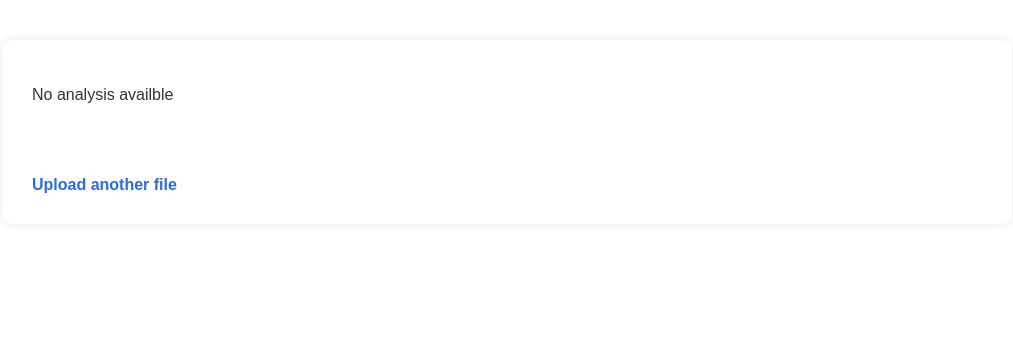
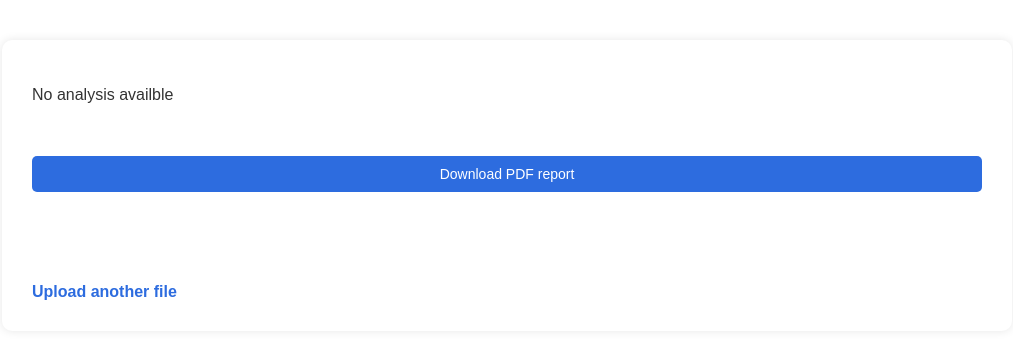
Before and after one commit to bAbhi2040/spreadsheet-analytics-platform, a Flask app: template templates/analysis.html in a window 1280 px wide. Shown: the top 339 px of the page, without its empty margins (133-1146 px from the left). Run offline with Flask 3, Linux system fonts and the light colour scheme; the template is opened without the code that fills it, so the values that code supplies are empty.

Commit message:
added a data downlaoder as a pdf report function by adding a new doute, '/download', and using elements from reportlab. also changed gitignore to ignore locally developed and stored reports or anything appearing in the report folder.

```diff
--- a/app.py
+++ b/app.py
@@ -1,8 +1,10 @@
-from flask import Flask, request, render_template, session
+from flask import Flask, request, render_template, session, send_file
 import os
 import pandas as pd
 import matplotlib.pyplot as plt
 import uuid
+from reportlab.platypus import SimpleDocTemplate, Paragraph, Spacer, Image
+from reportlab.lib.styles import getSampleStyleSheet
 
 app = Flask(__name__)
 app.secret_key = "dev-secret-key"
@@ -24,8 +26,10 @@ def home():
 
 UPLOAD_FOLDER = "uploads"
 PLOT_FOLDER = os.path.join("static", "plots")
+REPORT_FOLDER = "reports"
 os.makedirs(UPLOAD_FOLDER, exist_ok=True)
 os.makedirs(PLOT_FOLDER, exist_ok=True)
+os.makedirs(REPORT_FOLDER, exist_ok=True)
 
 @app.route("/upload", methods=["POST"])
 def upload():
@@ -107,10 +111,10 @@ def analyze():
 
         stats = {
             "type": "histogram",
-            "mean": round(col_data.mean(), 4),
-            "median": round(col_data.median(), 4),
-            "std": round(col_data.std(), 4),
-            "missing": col_data.isnull().sum()
+            "mean": float(round(col_data.mean(), 4)),
+            "median": float(round(col_data.median(), 4)),
+            "std": float(round(col_data.std(), 4)),
+            "missing": int(col_data.isnull().sum())
         }
 
         plot_filename = f"{uuid.uuid4()}_hist.png"
@@ -160,7 +164,7 @@ def analyze():
 
         stats = {
             "type": "scatter",
-            "correlation": round(correlation, 4),
+            "correlation": float(round(correlation, 4)),
             "relationship": relationship
             }
 
@@ -188,6 +192,10 @@ def analyze():
                 error = "Invalid plot type selected"
         )
 
+    session["column"] = column
+    session["column2"] = column2
+    session["plot_path"] = plot_path
+    session["stats"] = stats
 
     return render_template("analysis.html",
                            column=column,
@@ -196,5 +204,46 @@ def analyze():
                            plot_path=plot_path
                            )
 
+@app.route("/download")
+def download():
+    pdf_filename = f"{uuid.uuid4()}.pdf"
+    pdf_path = os.path.join(REPORT_FOLDER, pdf_filename)
+    doc = SimpleDocTemplate(pdf_path)
+    styles = getSampleStyleSheet()
+    elements = []
+
+    elements.append(
+        Paragraph("Spreadsheet Analysis Report", styles["Title"])
+    )
+    elements.append(Spacer(1, 12))
+
+    stats = session.get("stats", {})
+
+    for key, value in stats.items():
+        elements.append(
+            Paragraph(
+                f"{key}: {value}",
+                styles["BodyText"]
+            )
+        )
+
+    plot_path = session.get("plot_path")
+
+    if plot_path:
+        elements.append(
+            Image(
+                plot_path,
+                width=400,
+                height=300
+            )
+        )
+
+    doc.build(elements)
+
+    return send_file(
+        pdf_path,
+        as_attachment=True
+    )
+
 if __name__ == "__main__":
     app.run(debug=True)
--- a/templates/analysis.html
+++ b/templates/analysis.html
@@ -129,6 +129,7 @@
             <img src="{{ plot_path }}">
         {% endif %}
 
+        <br><br>
 
         {% else %}
 
@@ -138,6 +139,17 @@
 
     </div>
 
+    <div class="section">
+
+        <br><br>
+
+        <a href="/download">
+            <button type="button">
+                Download PDF report
+            </button>
+        </a>
+    </div>
+
     <br><br>
 
     <a class="back-link" href="/">
```
Also changed, not shown: 1 other file.
